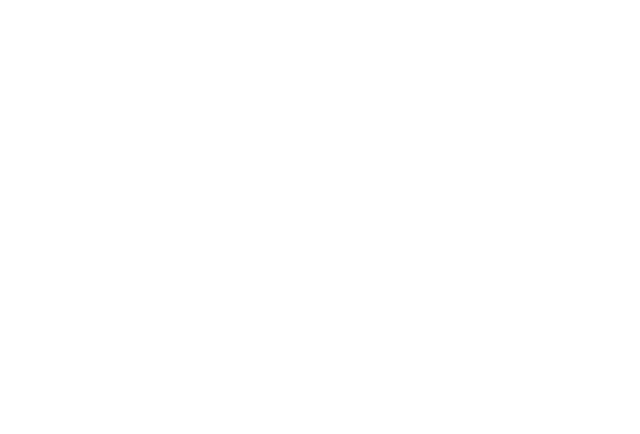
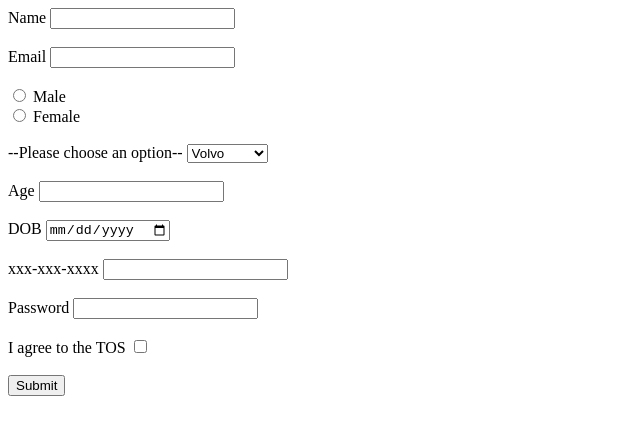
Before and after one commit to acciojob/signup-form-car-nishantlamba11, a website: page main.html in a window 1280 px wide. Shown: the whole page, without its empty margins (0-640 px from the left). Drawn offline with Linux system fonts and the light colour scheme.

Commit message:
created a submission

```diff
--- a/main.html
+++ b/main.html
@@ -8,6 +8,56 @@
 
 <body>
 	<!-- the entire body must be written by student -->
+	<form method="post">
+		<lable for=name>Name</lable>
+		<input type="text" name="name" id="name">
+		<br>
+		<br>
+		<lable for=email>Email</lable>
+		<input type="email" name="email" id="email">
+		<br>
+		<br>
+
+		<input type="radio" id="gender_m" name="gender_m">
+		<lable for=gender_m>Male</lable>
+		<br>
+
+		<input type="radio" id="gender_f" name="gender_f">
+		<lable for=gender_f>Female</lable>
+		<br>
+		<br>
+		<label for="car">--Please choose an option--</label>
+
+<select name="cars" id="cars">
+  <option value="volvo">Volvo</option>
+  <option value="saab">Saab</option>
+  <option value="mercedes">Mercedes</option>
+  <option value="audi">Audi</option>
+</select>
+		<br>
+		<br>
+		<lable for="age">Age</lable>
+		<input type="number" name="age" id="age">
+		<br>
+		<br>
+		<lable for="dob">DOB</lable>
+		<input type="date" name="dob" id="dob">
+		<br>
+		<br>
+		<lable for="tel">xxx-xxx-xxxx</lable>
+		<input type="tel" name="tel" id="tel">
+		<br>
+		<br>
+		<lable for="password">Password</lable>
+		<input type="password" name="password" id="password">
+		<br>
+		<br>
+		<lable for="tos">I agree to the TOS</lable>
+		<input type="checkbox" name="tos" id="tos">
+		<br><br>
+		<input type="submit">
+
+	</form>
     <script type="text/javascript" src="./script.js">
 </script>
 
```
